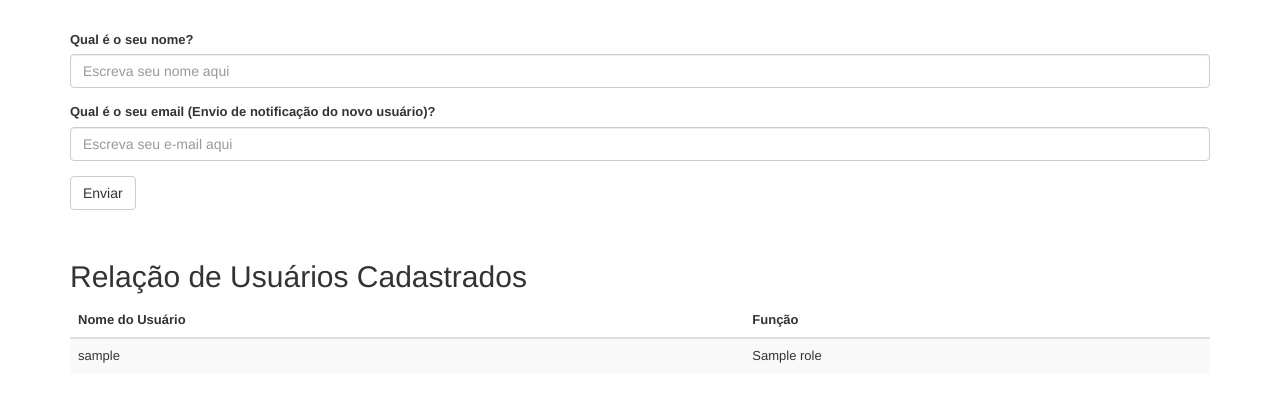
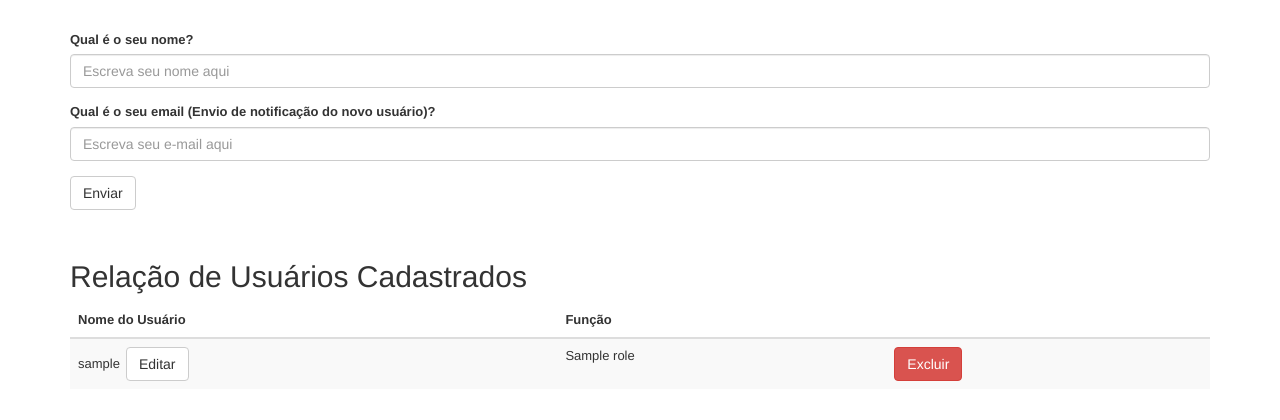
Before and after one commit to DominiqueJesus/flasky, a Flask app: page / in a window 1280 px wide. Shown: the part 251-671 px from the top of the page. Run offline with Flask 3, Linux system fonts and the light colour scheme; tables that the repository leaves empty hold one stand-in row (values such as "Sample post"); some libraries are stand-ins or nearby versions.

Commit message:
Added edit button to users relation

```diff
--- a/app/main/forms.py
+++ b/app/main/forms.py
@@ -1,40 +1,40 @@
 import wtforms as wf
-import wtforms.validators as wtv
+import wtforms.validators as wfv
 from flask_wtf import FlaskForm
 
 # Formularios Flask
 class Formulario(FlaskForm):
-    nome = wf.StringField("What is yout name?", validators=[wtv.DataRequired()])
+    nome = wf.StringField("What is yout name?", validators=[wfv.DataRequired()])
     enviar = wf.SubmitField('Submit')
 
 class Login(FlaskForm):
-    usuario = wf.StringField('', validators=[wtv.DataRequired()],
+    usuario = wf.StringField('', validators=[wfv.DataRequired()],
                              render_kw={"placeholder": "Usuário ou e-mail"}
                             )
-    senha = wf.PasswordField('', validators=[wtv.DataRequired()],
+    senha = wf.PasswordField('', validators=[wfv.DataRequired()],
                              render_kw={"placeholder": "Informe a sua senha"}
                             )
     enviar = wf.SubmitField('Enviar')
 
 class Cadastro(FlaskForm):
-    nome = wf.StringField("Informe o seu nome:", validators=[wtv.DataRequired()])
+    nome = wf.StringField("Informe o seu nome:", validators=[wfv.DataRequired()])
 
-    sobrenome = wf.StringField("Informe o seu sobrenome:", validators=[wtv.DataRequired()])
+    sobrenome = wf.StringField("Informe o seu sobrenome:", validators=[wfv.DataRequired()])
 
-    instituicao = wf.StringField("Informe a sua Insituição de ensino:", validators=[wtv.DataRequired()])
+    instituicao = wf.StringField("Informe a sua Insituição de ensino:", validators=[wfv.DataRequired()])
 
     disciplina = wf.SelectField(
         "Informe a sua disciplina:",
         choices=[("DSWA5", "DSWA5"), ("DWBA4", "DWBA4"), ("Gestão de Projetos", "Gestão de Projetos")],
-        validators=[wtv.DataRequired()]
+        validators=[wfv.DataRequired()]
     )
 
     enviar = wf.SubmitField('Submit')
 
 class Main(FlaskForm):
-    nome = wf.StringField('Qual é o seu nome?', validators=[wtv.DataRequired()], render_kw={"placeholder": "Escreva seu nome aqui"})
+    nome = wf.StringField('Qual é o seu nome?', validators=[wfv.DataRequired()], render_kw={"placeholder": "Escreva seu nome aqui"})
 
-    email = wf.StringField('Qual é o seu email (Envio de notificação do novo usuário)?', validators=[wtv.DataRequired()], render_kw={"placeholder": "Escreva seu e-mail aqui"})
+    email = wf.StringField('Qual é o seu email (Envio de notificação do novo usuário)?', validators=[wfv.DataRequired()], render_kw={"placeholder": "Escreva seu e-mail aqui"})
 
     '''
     opcaoEmail = wf.BooleanField('Deseja enviar e-mail para flaskaulasweb@zohomail.com?')
@@ -42,7 +42,10 @@ class Main(FlaskForm):
         funcao = wf.SelectField(
         "Qual é a sua função (Role)?",
         choices=[('Administrator', 'Administrator'), ('Moderator', 'Moderator'), ('User', 'User')],
-        validators=[wtv.DataRequired()])
+        validators=[wfv.DataRequired()])
     '''
 
     enviar = wf.SubmitField('Enviar')
+
+class Editar_Usuario(FlaskForm):
+    username = wf.StringField(validators=[wfv.DataRequired(), wfv.Length(max=64)])
--- a/app/main/views.py
+++ b/app/main/views.py
@@ -2,7 +2,7 @@ from datetime import datetime, timezone
 import flask as fk
 from . import main
 from .. import db
-from .forms import Formulario, Login, Cadastro, Main
+from .forms import Formulario, Login, Cadastro, Main, Editar_Usuario
 from ..models import User, Role, Email
 from ..email import send_mail
 from sqlalchemy import func
@@ -14,6 +14,7 @@ from sqlalchemy import func
 def index():
 
     main = Main()
+    editar_nome = Editar_Usuario()
 
     if main.validate_on_submit():
         user = User.query.filter_by(username=main.nome.data).first()
@@ -70,8 +71,34 @@ def index():
                               users=users,
                               roles=roles,
                               users_count=users_count,
+                              editar_nome=editar_nome
                               #roles_count=roles_count
                               )
+
+#Editar usuário
+@main.route('/usuarios/<int:user_id>/editar', methods=['POST'])
+def editar_usuario(user_id):
+
+    editar_nome = Editar_Usuario()
+
+    if not editar_nome.validate_on_submit():
+        return fk.abort(400)
+
+    user = db.get_or_404(User, user_id)
+    novo_username = User.query.filter(
+        User.username==editar_nome.username.data,
+        User.id != user.id
+    ).first()
+
+    if novo_username:
+        fk.flash('Esse nome já está sendo usado.')
+        return fk.redirect(fk.url_for('.index'))
+
+    user.username = editar_nome.username.data
+    db.session.commit()
+
+    fk.flash('Nome do usuário atualizado com sucesso.')
+    return fk.redirect(fk.url_for('.index'))
 
 #Emails enviados
 @main.route('/emailsEnviados')
--- a/app/templates/index.html
+++ b/app/templates/index.html
@@ -1,6 +1,11 @@
 {% extends "base.html" %}
 
 {% import "bootstrap/wtf.html" as wt %}
+
+{% block scripts %}
+    {{ super() }}
+    <script src="{{ url_for('static', filename='js/scripts.js') }}"></script>
+{% endblock %}
 
 {% block page_content %}
 
@@ -35,13 +40,53 @@
                 <tr>
                     <th>Nome do Usuário</th>
                     <th>Função</th>
+                    <th></th>
                 </tr>
             </thead>
             <tbody>
                 {% for user in users %}
                     <tr>
-                        <td>{{ user.username }}</td>
+                        <td>
+                            <div id="user-display-{{ user.id }}" style="display: inline-flex; align-items: center; gap: 6px;">
+
+                                <span id="username-{{ user.id }}">
+                                    {{ user.username }}
+                                </span>
+
+                                <button type="button" class="btn btn-default" onclick="startEdit(user.id)">
+                                    Editar
+                                </button>
+
+                            </div>
+                            <div>
+                                <form
+                                    id="user-edit-{{ user.id }}"
+                                    method="post"
+                                    action="{{ url_for('main.editar_usuario', user_id=user.id) }}"
+                                    style="display: none; align-items: center; gap: 6px;">
+
+                                    {{ editar_nome.hidden_tag() }}
+
+                                    <input id="username-input-{{ user.id }}"
+                                        type="text"
+                                        name="username"
+                                        value="{{ user.username }}"
+                                        maxlength="64"
+                                        required>
+
+                                    <button type="button" class="btn btn-default" onclick="cancelEdit(user.id)">
+                                        Cancelar
+                                    </button>
+
+                                    <button type="submit" class="btn btn-primary">
+                                        Salvar
+                                    </button>
+
+                                </form>
+                            </div>
+                        </td>
                         <td>{{ user.role.name if user.role else 'Sem função' }}</td>
+                        <td><button class="btn btn-danger">Excluir</button></td>
                     </tr>
                 {% endfor %}
             </tbody>
```
Also changed, not shown: app/static/js/scripts.js (added, +12 -0 lines).
